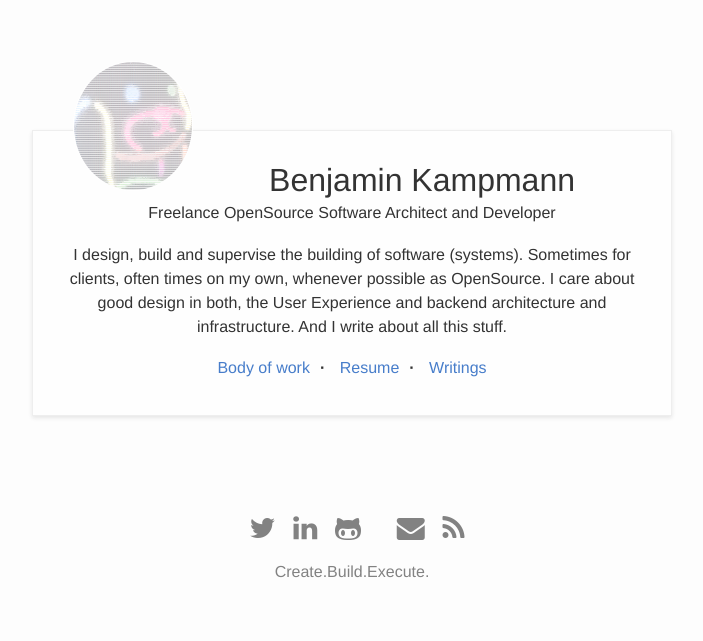
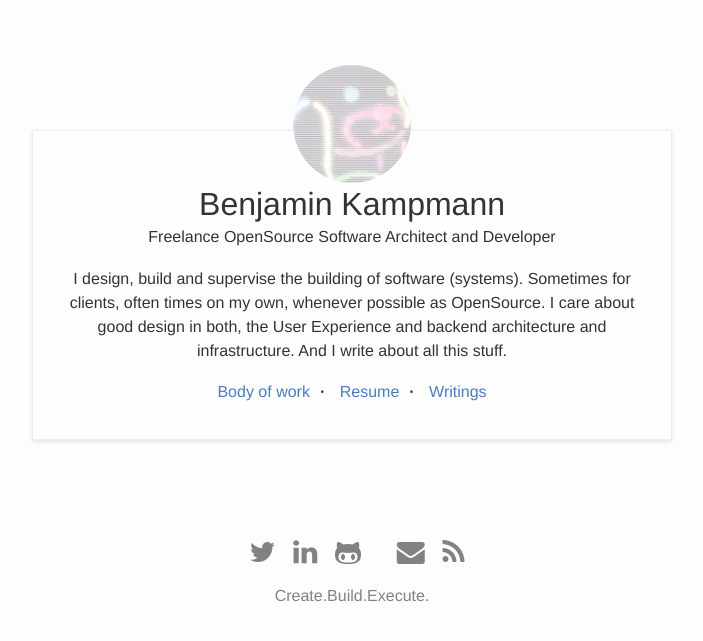
Before and after one commit to gnunicorn/gnunicorn.org, a Jekyll site: the page built from index.html, in a window 1280 px wide. Shown: the top 641 px of the page, without its empty margins (288-991 px from the left). Built offline with Jekyll 4.4.1, drawn with Linux system fonts in a browser that asks for light colours; nearby versions of some CDN libraries.

Commit message:
fix style of main avatar

```diff
--- a/_sass/_mainpage.scss
+++ b/_sass/_mainpage.scss
@@ -28,7 +28,7 @@
         &.main {
             margin-top: 100px;
 
-            img.avatar {
+            img.main-avatar {
                 border-radius: 50%;
                 border: 1px white solid;
                 width: 120px;
--- a/index.html
+++ b/index.html
@@ -3,7 +3,7 @@ layout: clean
 ---
 
 <div class="main box">
-  <img class="avatar" src="/assets/images/ben.png"/>
+  <img class="main-avatar" src="/assets/images/ben.png"/>
   <h1>Benjamin Kampmann</h1>
   <h2>Freelance OpenSource Software Architect and Developer</h2>
   <p>I design, build and supervise the building of software (systems). Sometimes for clients, often times on my own, whenever possible as OpenSource. I care about good design in both, the User Experience and backend architecture and infrastructure. And I write about all this stuff.</p>
```
